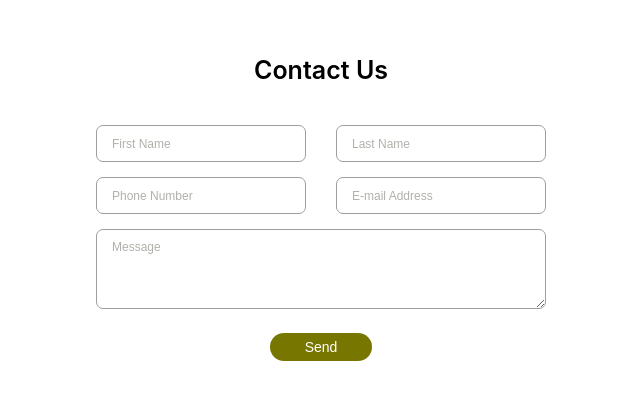
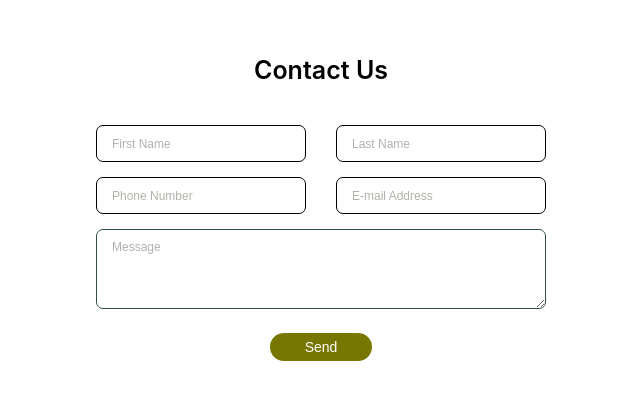
Before and after one commit to Zaibi727/Collection-of-Designs, a React (Create React App) app: page / in a window 1280 px wide. Shown: the part 192-592 px from the top of the page, without its empty margins (319-959 px from the left). Built offline with nearby package versions, Linux system fonts and the light colour scheme.

Commit message:
Update ContactUs.module.css

```diff
--- a/src/components/ContactUsForm/ContactUs.module.css
+++ b/src/components/ContactUsForm/ContactUs.module.css
@@ -44,7 +44,7 @@ button:focus {
     max-width: 100%;
     padding: 10px 15px;
     border-radius: 7px;
-    border: 1px solid #9e9e9e;
+    border: 1px solid darkslategray;
     margin-bottom: 20px;
     text-decoration: none;
     font-size: 16px;
@@ -55,7 +55,7 @@ input{
     width: 210px;
     max-width: 100%;
     border-radius: 7px;
-    border: 1px solid #9e9e9e;
+    border: 1px solid black;
 }
 ::placeholder{
     font-size: 12px;
```
